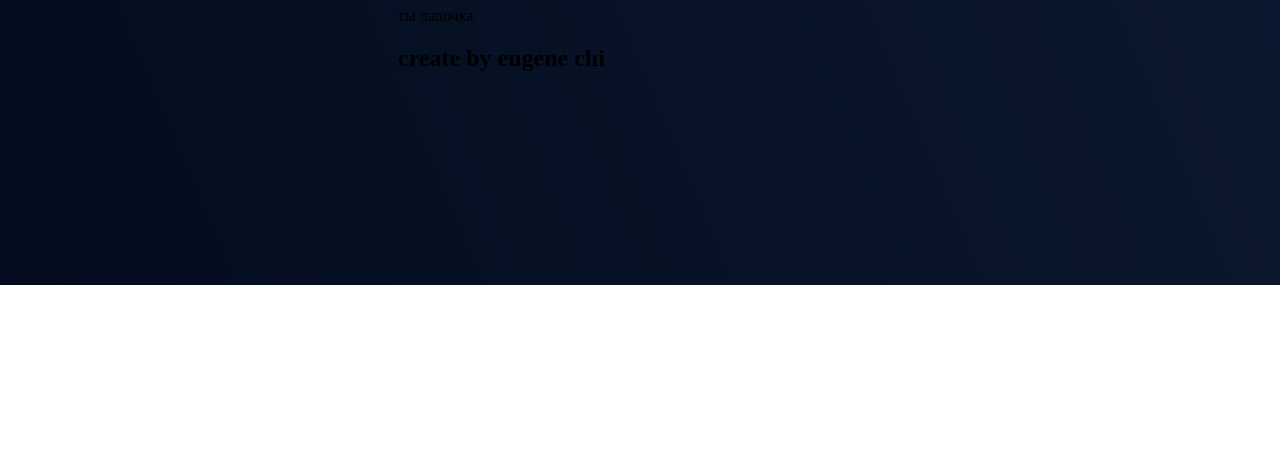
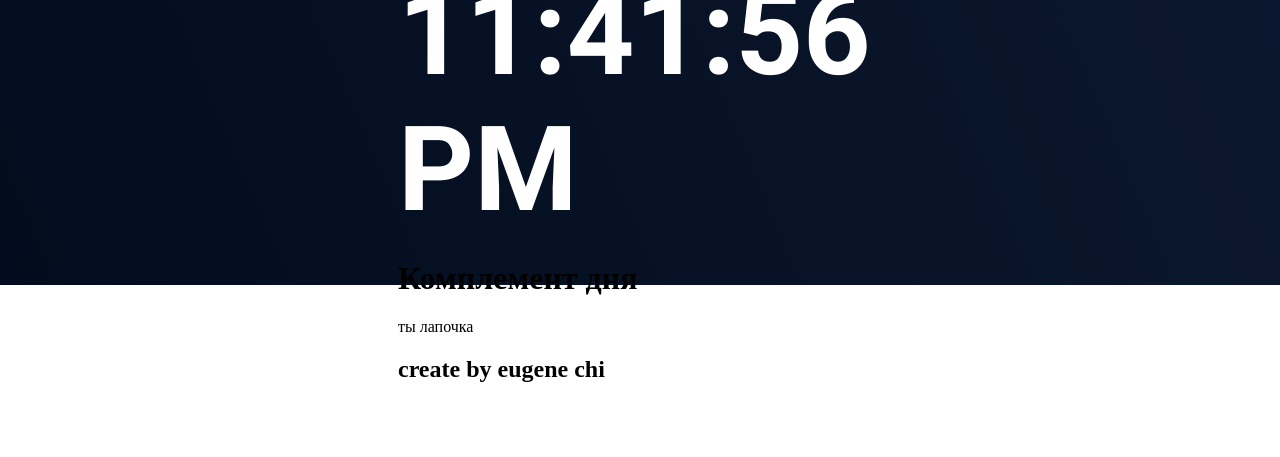
Before and after one commit to Awerock/emerlink-ntv, a website: page src/index.html in a window 1280 px wide. Shown: the part 745-1202 px from the top of the page. Before the commit the page ends 1030 px from the top, so only its background shows below. Drawn offline with Linux system fonts and the light colour scheme.

Commit message:
add:clock

```diff
--- a/src/index.html
+++ b/src/index.html
@@ -8,6 +8,7 @@
     <link rel="stylesheet" href="css/normalize.css">
     <link rel="stylesheet" href="css/fonts.css">
     <link rel="stylesheet" href="css/style.min.css">
+    <script defer src="./js/script.js"></script>
     <title>Document</title>
 </head>
 <body>
--- a/src/sass/style.scss
+++ b/src/sass/style.scss
@@ -14,6 +14,7 @@
 		flex-wrap: wrap;
 		gap: 25px;
 		margin-top: 45px;
+		margin-bottom: 40px;
 	}
 }
 
@@ -43,9 +44,9 @@
 }
 
 .clock {
+	text-align: center;
 	font-family: Roboto;
-	font-size: 161.6px;
-	line-height: 253px;
+	font-size: 118px;
 	font-weight: 700;
 	text-transform: uppercase;
 	color: #ffffff;
```
Also changed, not shown: src/css/style.min.css.
